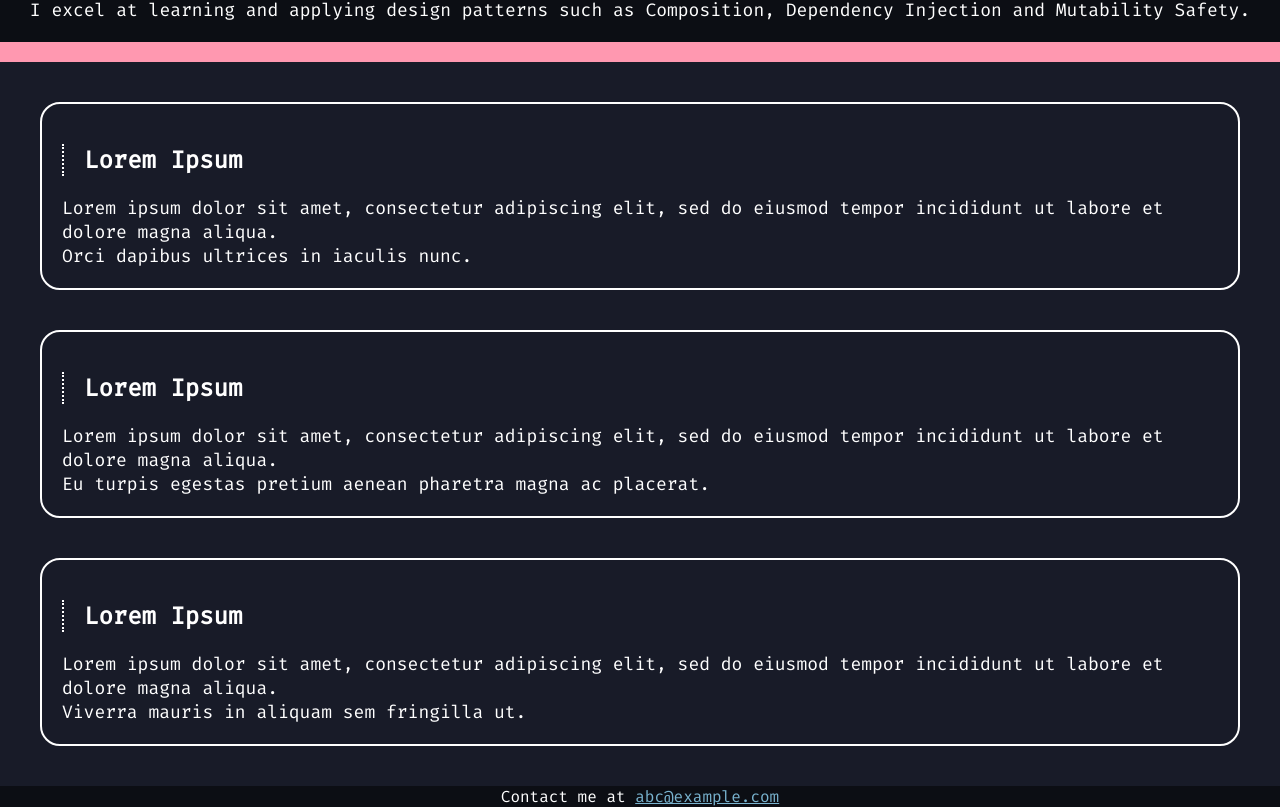
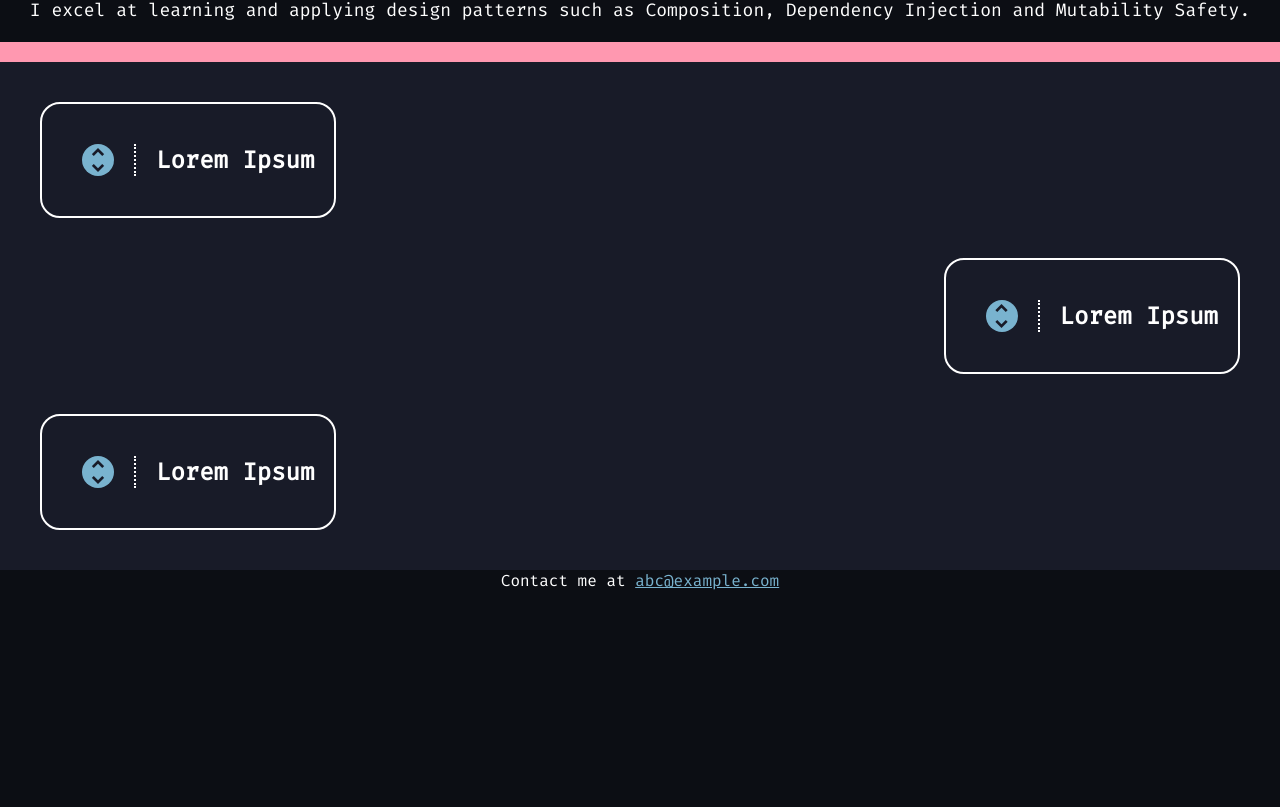
Before and after one commit to Violet-Codes/Violet-Codes.github.io, a React (Create React App) app: page / in a window 1280 px wide. Shown: the part 597-1404 px from the top of the page. After the commit the page ends 1188 px from the top, so only its background shows below. Built offline with nearby package versions, Linux system fonts and the light colour scheme.

Commit message:
added Dropdown.tsx

```diff
--- a/src/App.tsx
+++ b/src/App.tsx
@@ -1,15 +1,12 @@
-import React from 'react';
+import React, { useState } from 'react';
 import { Routes, Route, Outlet } from 'react-router-dom';
 
 import Navbar from './Navbar';
 import Extras from './Extras';
-import Image from './Image';
 import Nugget from './Nugget';
 import Icon from './MaterialIcons';
 import Pfp from './Pfp';
-
-import pfpOriginal from './pfpOriginal.png';
-import pfpStylised from './pfpStylisedDarker.png';
+import Dropdown from './Dropdown';
 
 export const App: React.FC<{}> = (props: {}) =>
     <div className="app">
@@ -47,7 +44,7 @@ const Home: React.FC<{}> = (props: {}) =>
             <div className="highlight-block">
                 <Nugget />
             </div>
-            <div className="padded darker row">
+            <div className="padded darker box">
                 <div className="col" style={{"alignItems": "start"}}>
                     <h2>
                         About me
@@ -65,31 +62,55 @@ const Home: React.FC<{}> = (props: {}) =>
         </div>
         <div className="padded dark col" style={{"alignItems": "center"}}>
             <div className="padded rounded bordered margined col" style={{"alignItems": "start", "alignSelf": "start"}}>
+                <Dropdown Controller={({callback, isVisible}) =>
+                    <div className="row">
+                        <div className="box" onClick={callback}>
+                            <Icon icon={isVisible ? "unfold_less" : "unfold_more"} className="rounded margined hover action-block" style={{"fontSize": "xx-large"}}/>
+                        </div>
                         <h3>
                             Lorem Ipsum
                         </h3>
+                    </div>
+                }>
                     <p>
                         Lorem ipsum dolor sit amet, consectetur adipiscing elit, sed do eiusmod tempor incididunt ut labore et dolore magna aliqua.<br/>
                         Orci dapibus ultrices in iaculis nunc.
                     </p>
+                </Dropdown>
             </div>
             <div className="padded rounded bordered margined col" style={{"alignItems": "start", "alignSelf": "end"}}>
+                <Dropdown Controller={({callback, isVisible}) =>
+                    <div className="row" style={{"alignSelf": "flex-end"}}>
+                        <div className="box" onClick={callback}>
+                            <Icon icon={isVisible ? "unfold_less" : "unfold_more"} className="rounded margined hover action-block" style={{"fontSize": "xx-large"}}/>
+                        </div>
                         <h3>
                             Lorem Ipsum
                         </h3>
+                    </div>
+                }>
                     <p>
                         Lorem ipsum dolor sit amet, consectetur adipiscing elit, sed do eiusmod tempor incididunt ut labore et dolore magna aliqua.<br/>
                         Eu turpis egestas pretium aenean pharetra magna ac placerat.
                     </p>
+                </Dropdown>
             </div>
             <div className="padded rounded bordered margined col" style={{"alignItems": "start", "alignSelf": "start"}}>
+                <Dropdown Controller={({callback, isVisible}) =>
+                    <div className="row">
+                        <div className="box" onClick={callback}>
+                            <Icon icon={isVisible ? "unfold_less" : "unfold_more"} className="rounded margined hover action-block" style={{"fontSize": "xx-large"}}/>
+                        </div>
                         <h3>
                             Lorem Ipsum
                         </h3>
+                    </div>
+                }>
                     <p>
                         Lorem ipsum dolor sit amet, consectetur adipiscing elit, sed do eiusmod tempor incididunt ut labore et dolore magna aliqua.<br/>
                         Viverra mauris in aliquam sem fringilla ut.
                     </p>
+                </Dropdown>
             </div>
         </div>
     </div>;
--- /dev/null
+++ b/src/Dropdown.tsx
@@ -0,0 +1,19 @@
+import React, { useState, ReactNode } from 'react';
+
+type DropdownPropT = {
+    Controller: React.FC<{callback: () => void, isVisible: boolean}>;
+    children?: ReactNode | ReactNode[];
+    visible?: boolean;
+};
+
+export const Dropdown: React.FC<DropdownPropT> = ({Controller, children, visible}: DropdownPropT) => {
+    const [isVisible, setVisibility] = useState(visible || false);
+    return (
+        <>
+            <Controller callback={() => setVisibility(!isVisible)} isVisible={isVisible}/>
+            { isVisible && children }
+        </>
+    );
+};
+
+export default Dropdown;
```
Also changed, not shown: 1 other file (tests, documents, lock files or other folders). Lines whose indentation alone changed are shown as unchanged.
